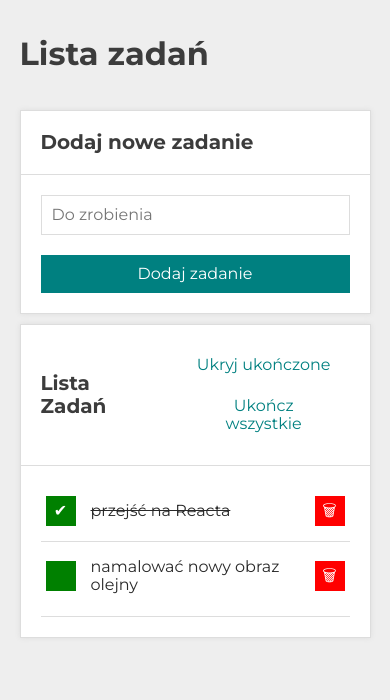
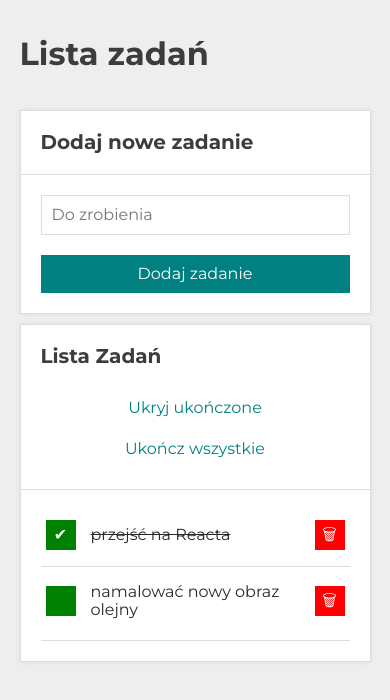
Before and after one commit to RadekBubienko/todos-list-react, a React (Create React App) app: page / in a window 390 px wide. Shown: the top 700 px of the page. Built offline with nearby package versions, Linux system fonts and the light colour scheme.

Commit message:
duplicate classes deleted

```diff
--- a/src/Buttons/style.css
+++ b/src/Buttons/style.css
@@ -18,14 +18,3 @@
 .buttons__button:disabled {
     color: #ccc;
 }
-
-@media (max-width: 767px) {
-    .section__header {
-        grid-template-columns: 1fr;
-    }
-
-    .buttons__button {
-        flex-basis: 100%;
-        margin: 10px;
-    }
-}
--- a/src/Section/style.css
+++ b/src/Section/style.css
@@ -6,6 +6,17 @@
     justify-content: space-between;
     align-items: center;
     padding: 20px;
+}
+
+@media (max-width: 767px) {
+    .section__header {
+        grid-template-columns: 1fr;
+    }
+
+    .buttons__button {
+        flex-basis: 100%;
+        margin: 10px;
+    }
 }
 
 .header {
--- a/src/Tasks/style.css
+++ b/src/Tasks/style.css
@@ -52,44 +52,3 @@
 .button__remove:hover {
     background-color: #ff0000a8;
 }
-.section__header {
-    border-bottom: 1px solid #ddd;
-    display: grid;
-    grid-template-columns: auto auto;
-    grid-gap: 20px;
-    justify-content: space-between;
-    align-items: center;
-    padding: 20px;
-}
-
-.buttons {
-    display: flex;
-    flex-wrap: wrap;
-}
-
-.buttons__button {
-    background: transparent;
-    color: #008080;
-    border: none;
-    margin: 0 0 0 20px;
-    transition: color 0.3s;
-}
-
-.buttons__button:hover {
-    color: #008080dd;
-}
-
-.buttons__button:disabled {
-    color: #ccc;
-}
-
-@media (max-width: 767px) {
-    .section__header {
-        grid-template-columns: 1fr;
-    }
-
-    .buttons__button {
-        flex-basis: 100%;
-        margin: 10px;
-    }
-}
```
